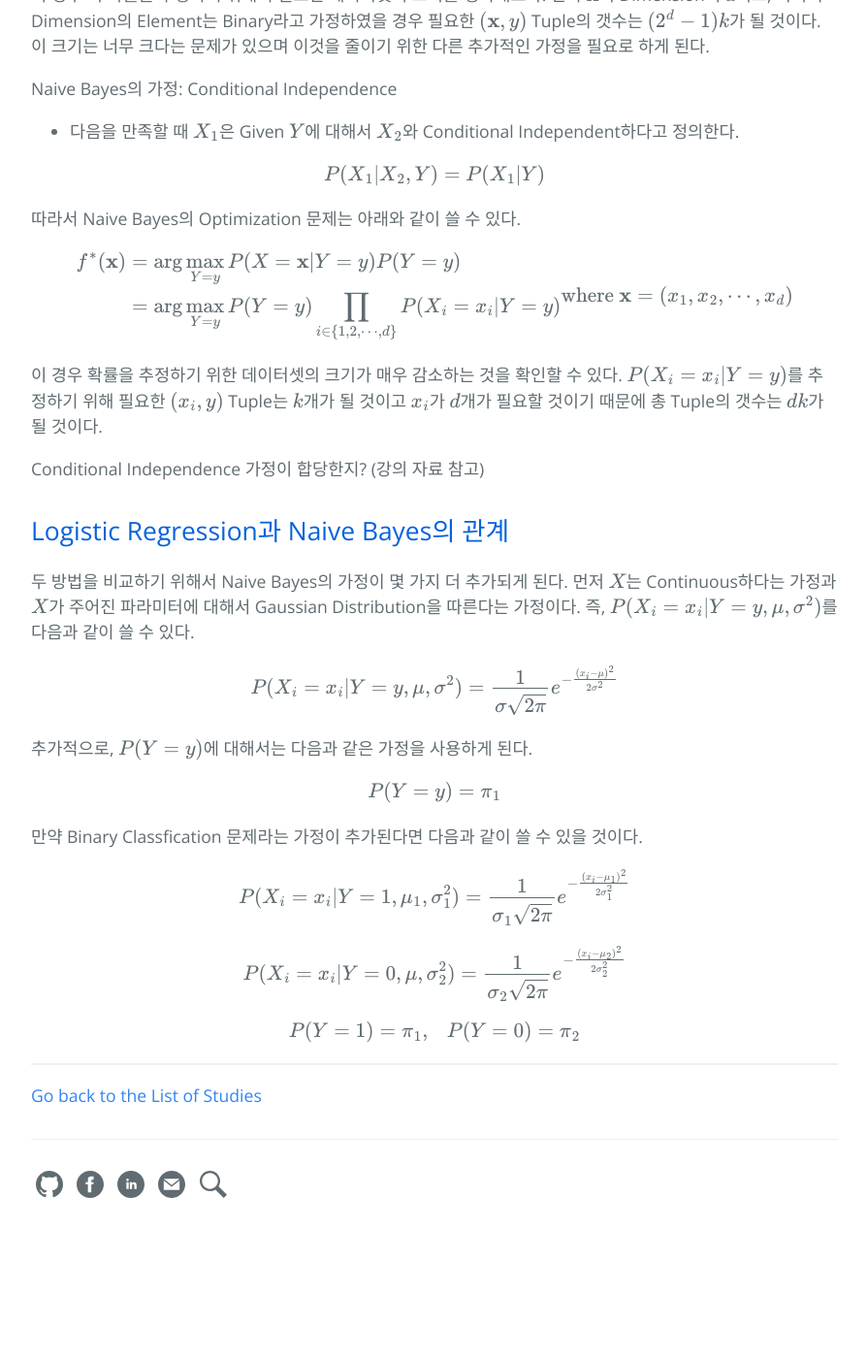
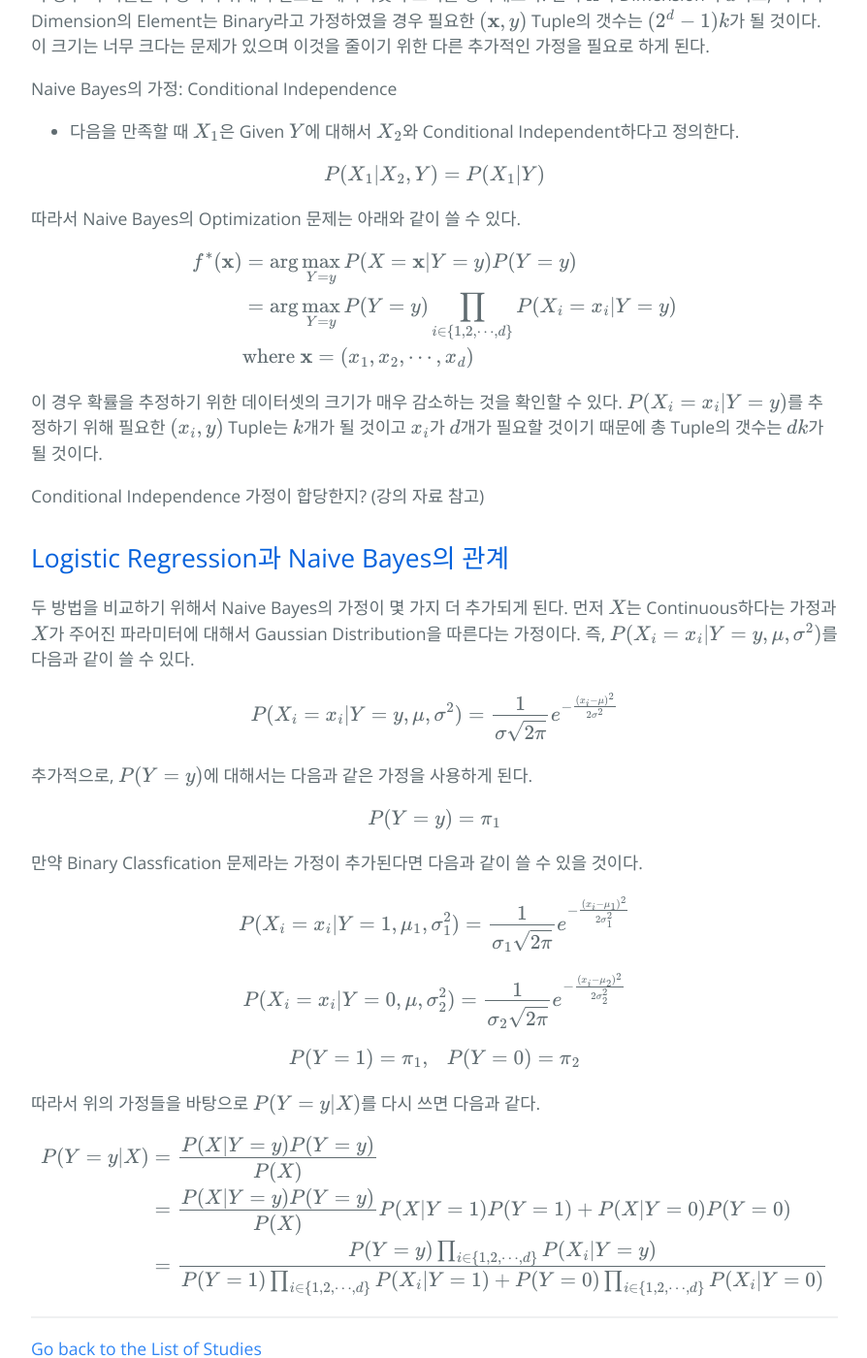
Before and after one commit to hcnoh/hcnoh.github.io, a Jekyll site: the page built from _posts/2019-04-25-logistic-regression-and-naive-bayes.md, in a window 1280 px wide and 1400 px high, scrolled down 3418 px. Shown: the whole window at 97% size, without its empty margins (192-1086 px from the left). Built offline with Jekyll 4.4.1, drawn with Linux system fonts in a browser that asks for light colours; formulas are drawn with MathJax 3; comment, search, counter and statistics services are not loaded; before the commit the page ends 4707 px from its top, so only the background shows below that.

Commit message:
Update 2019-04-25-logistic-regression-and-naive-bayes.md

```diff
--- a/_posts/2019-04-25-logistic-regression-and-naive-bayes.md
+++ b/_posts/2019-04-25-logistic-regression-and-naive-bayes.md
@@ -149,9 +149,9 @@ $$
 $$
 \begin{align*}
 f^*(\mathbf{x}) & = \arg \max_{Y=y} P(X=\mathbf{x} \vert Y=y)P(Y=y) \\
-& = \arg \max_{Y=y} P(Y=y) \prod_{i\in \{1,2,\cdots, d\}} P(X_i=x_i \vert Y=y)
+& = \arg \max_{Y=y} P(Y=y) \prod_{i\in \{1,2,\cdots, d\}} P(X_i=x_i \vert Y=y) \\
+& \text{where} \ \mathbf{x} = (x_1,x_2,\cdots, x_d)
 \end{align*}
-\text{where} \ \mathbf{x} = (x_1,x_2,\cdots, x_d)
 $$
 
 이 경우 확률을 추정하기 위한 데이터셋의 크기가 매우 감소하는 것을 확인할 수 있다. $$P(X_i=x_i\vert Y=y)$$를 추정하기 위해 필요한 $$(x_i, y)$$ Tuple는 $$k$$개가 될 것이고 $$x_i$$가 $$d$$개가 필요할 것이기 때문에 총 Tuple의 갯수는 $$dk$$가 될 것이다.
@@ -174,3 +174,13 @@ $$P(X_i=x_i\vert Y=1, \mu_1, \sigma_1^2) = \frac{1}{\sigma_1 \sqrt{2 \pi}}e^{-\f
 $$P(X_i=x_i\vert Y=0, \mu, \sigma_2^2) = \frac{1}{\sigma_2 \sqrt{2 \pi}}e^{-\frac{(x_i-\mu_2)^2}{2\sigma_2^2}}$$
 
 $$P(Y=1) = \pi_1, \ \ \ P(Y=0) = \pi_2$$
+
+따라서 위의 가정들을 바탕으로 $$P(Y=y \vert X)$$를 다시 쓰면 다음과 같다.
+
+$$
+\begin{align*}
+P(Y=y \vert X) & = \frac{P(X\vert Y=y)P(Y=y)}{P(X)} \\
+& = \frac{P(X\vert Y=y)P(Y=y)}{P(X)}{P(X\vert Y=1)P(Y=1) + P(X\vert Y=0)P(Y=0)} \\
+& = \frac{P(Y=y)\prod_{i\in \{1,2,\cdots, d\}}P(X_i \vert Y=y)}{P(Y=1)\prod_{i\in \{1,2,\cdots, d\}}P(X_i \vert Y=1) + P(Y=0)\prod_{i\in \{1,2,\cdots, d\}}P(X_i \vert Y=0)}
+\end{align*}
+$$
```
